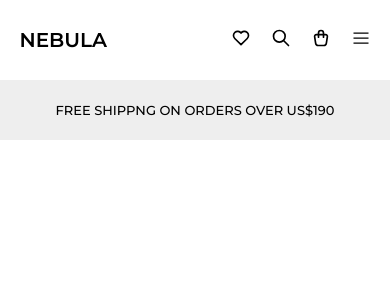
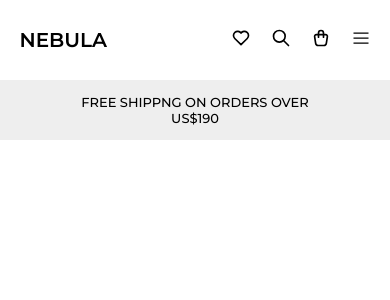
Before and after one commit to kittysans/-NEBULA-HomePage-Responsive, a React (Vite) app: page / in a window 390 px wide. Shown: the top 300 px of the page. Built offline with nearby package versions, Linux system fonts and the light colour scheme.

Commit message:
update nav for phone

```diff
--- a/src/components/Nav.css
+++ b/src/components/Nav.css
@@ -378,6 +378,8 @@
             font-size: clamp(13px, 1.9vw, 30px);
             font-weight: 500;
             background: #eee;
+            padding-inline: 20%;
+            text-align: center;
         }
 
         .header {
```
